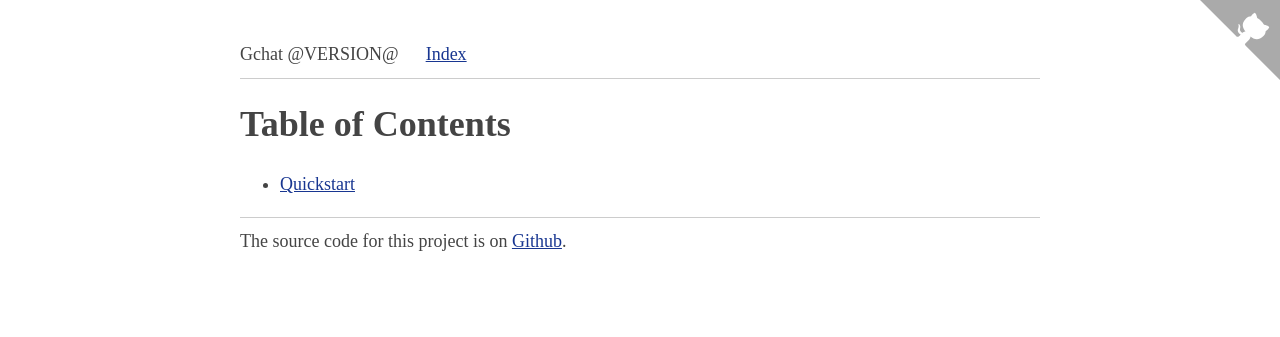
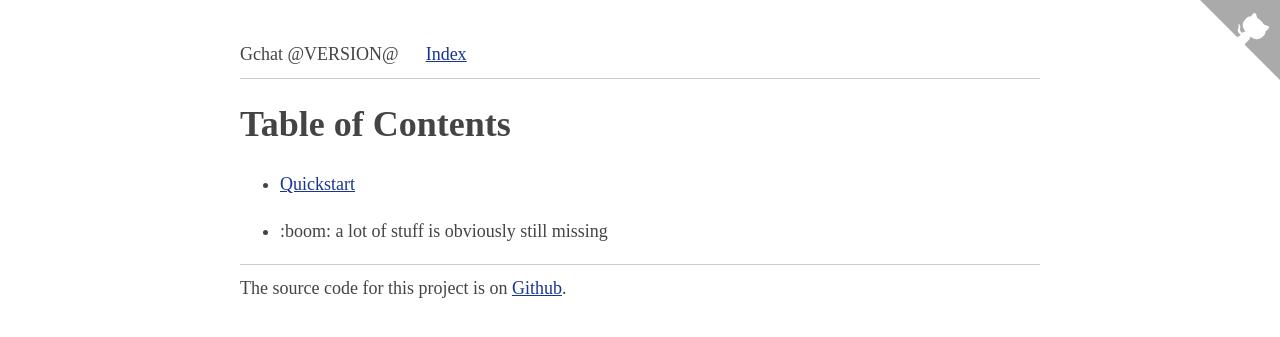
Before and after one commit to martinpallmann/gchat, a Jekyll site: the page built from docs/toc.md, in a window 1280 px wide. Shown: the top 337 px of the page. Built offline with Jekyll 4.4.1, drawn with Linux system fonts in a browser that asks for light colours; our own code applies the rules of GitHub Pages for plain Markdown files.

Commit message:
add information

```diff
--- a/docs/toc.md
+++ b/docs/toc.md
@@ -3,6 +3,6 @@ title: Table of Contents
 toc: false
 ---
 {% for p in site.pages %}{% if p.toc == true %}- [{{ p.title }}]({{ p.url | relative_url }})
-<!-- {{ p }} -->
 {% endif %}
 {% endfor %}
+- :boom: a lot of stuff is obviously still missing
```
